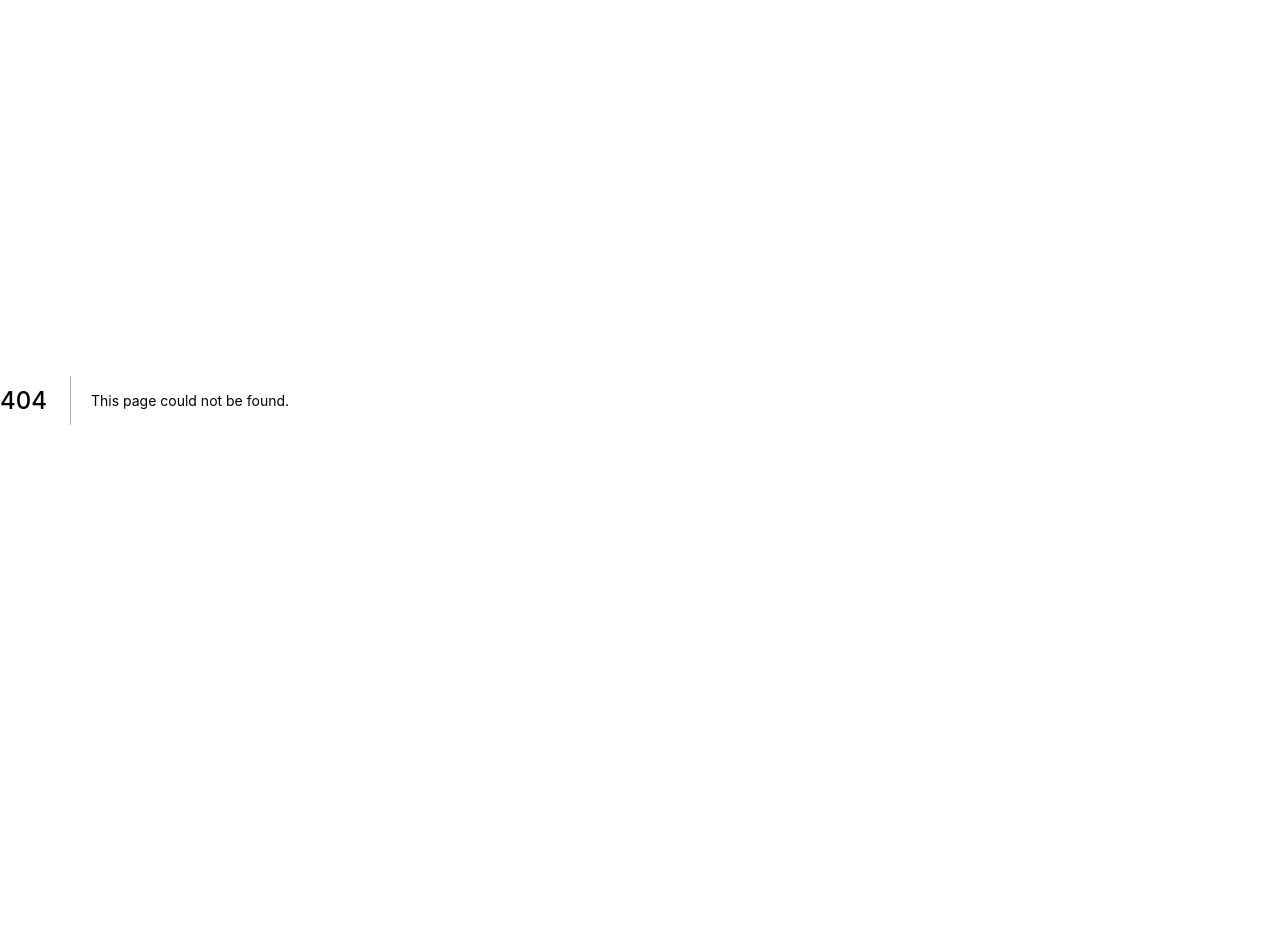
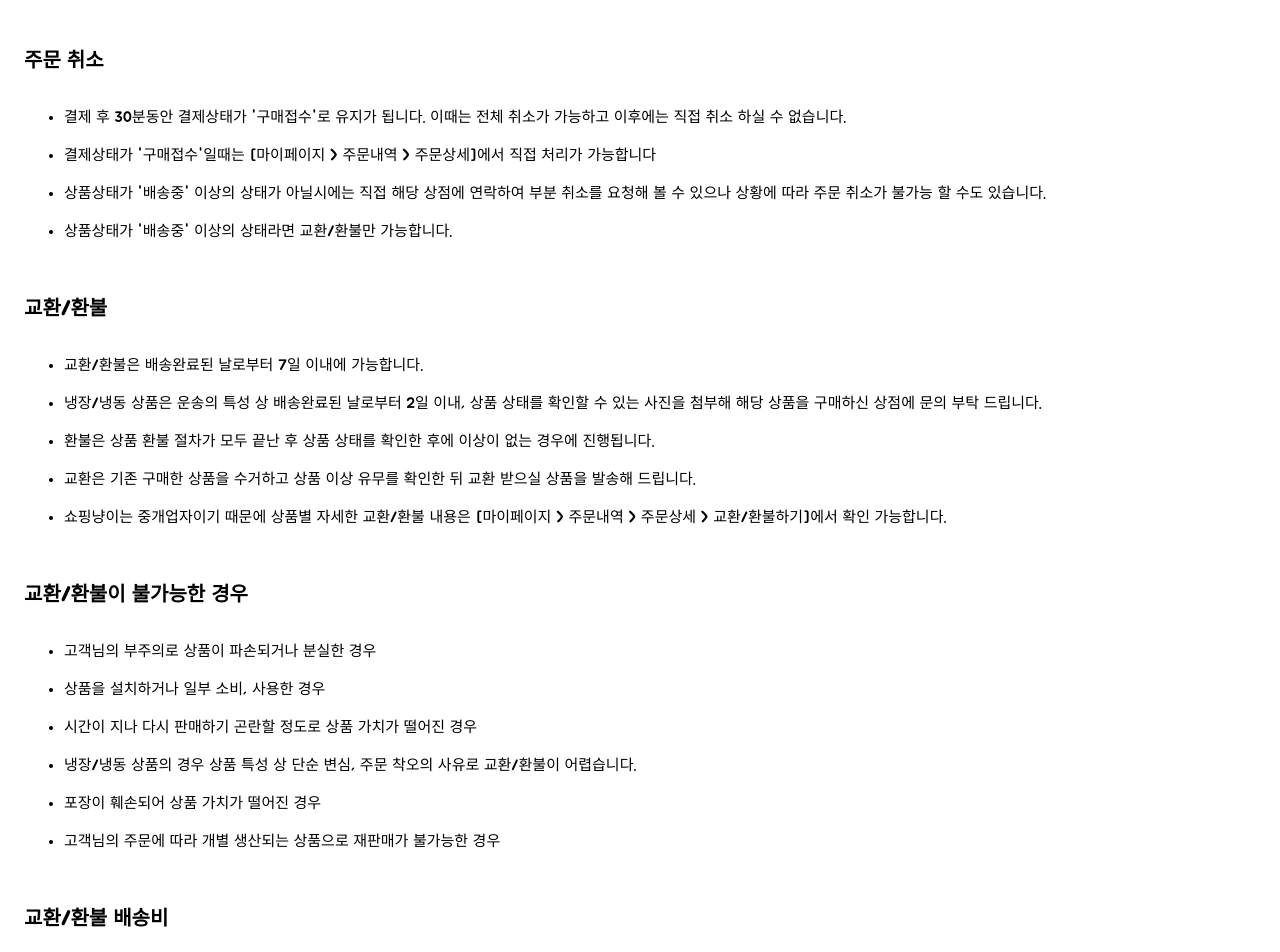
Before and after one commit to shopping-cat/homepage, a Next.js app: page /orderCancelInfo in a window 1280 px wide. Before the commit this address had no page. Shown: the top 952 px of the page. Before the commit the page ends 800 px from the top, so only its background shows below. Built offline with nearby package versions, Linux system fonts and the light colour scheme.

Commit message:
order cancel info

```diff
--- a/pages/index.tsx
+++ b/pages/index.tsx
@@ -23,7 +23,7 @@ const Home = () => {
                     <IoLogoApple size={24} fill={GRAY} />
                     <div className={styles.downloadText} >App Store</div>
                 </div></a>
-                <a href={APPSTORE_URL} ><div className={styles.downloadBtn} >
+                <a href={PLAYSTORE_URL} ><div className={styles.downloadBtn} >
                     <IoLogoGooglePlaystore size={24} fill={GRAY} />
                     <div className={styles.downloadText} >Google Play</div>
                 </div></a>
--- /dev/null
+++ b/pages/orderCancelInfo.tsx
@@ -0,0 +1,43 @@
+import React from 'react'
+import styles from '../styles/orderCancelInfo.module.css'
+
+const orderCancelInfo = () => {
+    return (
+        <div className={styles.container} >
+            <h3 className={styles.title} >주문 취소</h3>
+            <ul className={styles.content} >
+                <li>결제 후 30분동안 결제상태가 '구매접수'로 유지가 됩니다. 이때는 전체 취소가 가능하고 이후에는 직접 취소 하실 수 없습니다.</li>
+                <li>결제상태가 '구매접수'일때는 [마이페이지 &gt; 주문내역 &gt; 주문상세]에서 직접 처리가 가능합니다</li>
+                <li>상품상태가 '배송중' 이상의 상태가 아닐시에는 직접 해당 상점에 연락하여 부분 취소를 요청해 볼 수 있으나 상황에 따라 주문 취소가 불가능 할 수도 있습니다.</li>
+                <li>상품상태가 '배송중' 이상의 상태라면 교환/환불만 가능합니다.</li>
+            </ul>
+
+            <h3 className={styles.title} >교환/환불</h3>
+            <ul className={styles.content} >
+                <li>교환/환불은 배송완료된 날로부터 7일 이내에 가능합니다.</li>
+                <li>냉장/냉동 상품은 운송의 특성 상 배송완료된 날로부터 2일 이내, 상품 상태를 확인할 수 있는 사진을 첨부해 해당 상품을 구매하신 상점에 문의 부탁 드립니다.</li>
+                <li>환불은 상품 환불 절차가 모두 끝난 후 상품 상태를 확인한 후에 이상이 없는 경우에 진행됩니다.</li>
+                <li>교환은 기존 구매한 상품을 수거하고 상품 이상 유무를 확인한 뒤 교환 받으실 상품을 발송해 드립니다.</li>
+                <li>쇼핑냥이는 중개업자이기 때문에 상품별 자세한 교환/환불 내용은 [마이페이지 &gt; 주문내역 &gt; 주문상세 &gt; 교환/환불하기]에서 확인 가능합니다.</li>
+            </ul>
+
+            <h3 className={styles.title} >교환/환불이 불가능한 경우</h3>
+            <ul className={styles.content} >
+                <li>고객님의 부주의로 상품이 파손되거나 분실한 경우</li>
+                <li>상품을 설치하거나 일부 소비, 사용한 경우</li>
+                <li>시간이 지나 다시 판매하기 곤란할 정도로 상품 가치가 떨어진 경우</li>
+                <li>냉장/냉동 상품의 경우 상품 특성 상 단순 변심, 주문 착오의 사유로 교환/환불이 어렵습니다.</li>
+                <li>포장이 훼손되어 상품 가치가 떨어진 경우</li>
+                <li>고객님의 주문에 따라 개별 생산되는 상품으로 재판매가 불가능한 경우</li>
+            </ul>
+
+            <h3 className={styles.title} >교환/환불 배송비</h3>
+            <ul className={styles.content} >
+                <li>일부 상품에서는 특정 상황에서 교환/환불시 배송비가 발생합니다.</li>
+                <li>자세한 교환/환불 배송비용은 [마이페이지 &gt; 주문내역 &gt; 주문상세 &gt; 교환/환불하기]에서 확인 하실 수 있습니다.</li>
+            </ul>
+        </div>
+    )
+}
+
+export default orderCancelInfo
--- /dev/null
+++ b/styles/orderCancelInfo.module.css
@@ -0,0 +1,16 @@
+.container {
+    padding: 24px;
+    flex-direction: column;
+}
+
+.title {
+    font-size: 20px;
+    margin-bottom: 16px;
+}
+
+.content {
+    font-size: 15px;
+}
+.content > li {
+    margin-bottom: 16px;
+}
```
Also changed, not shown: styles/Home.module.css (+13 -0 lines).
